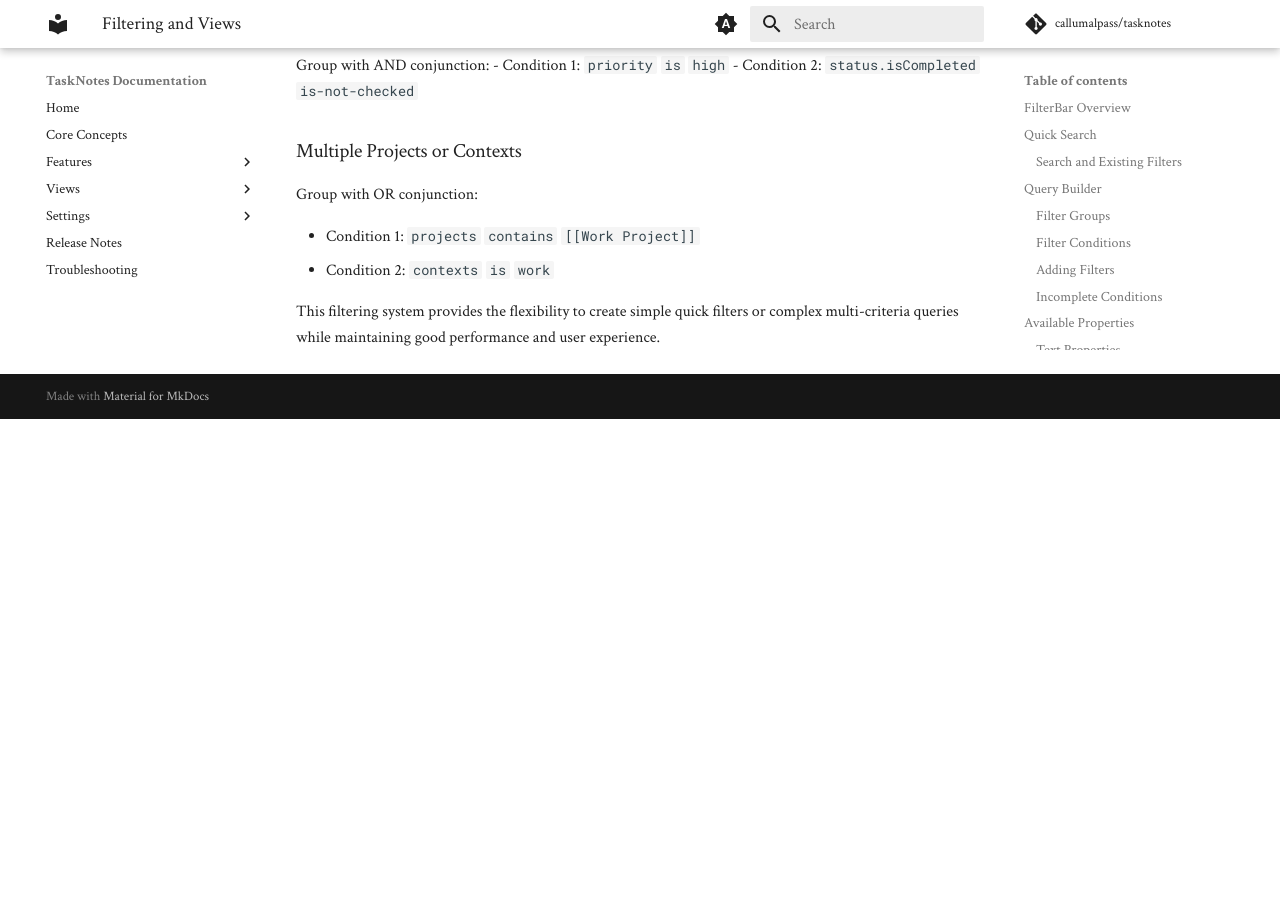
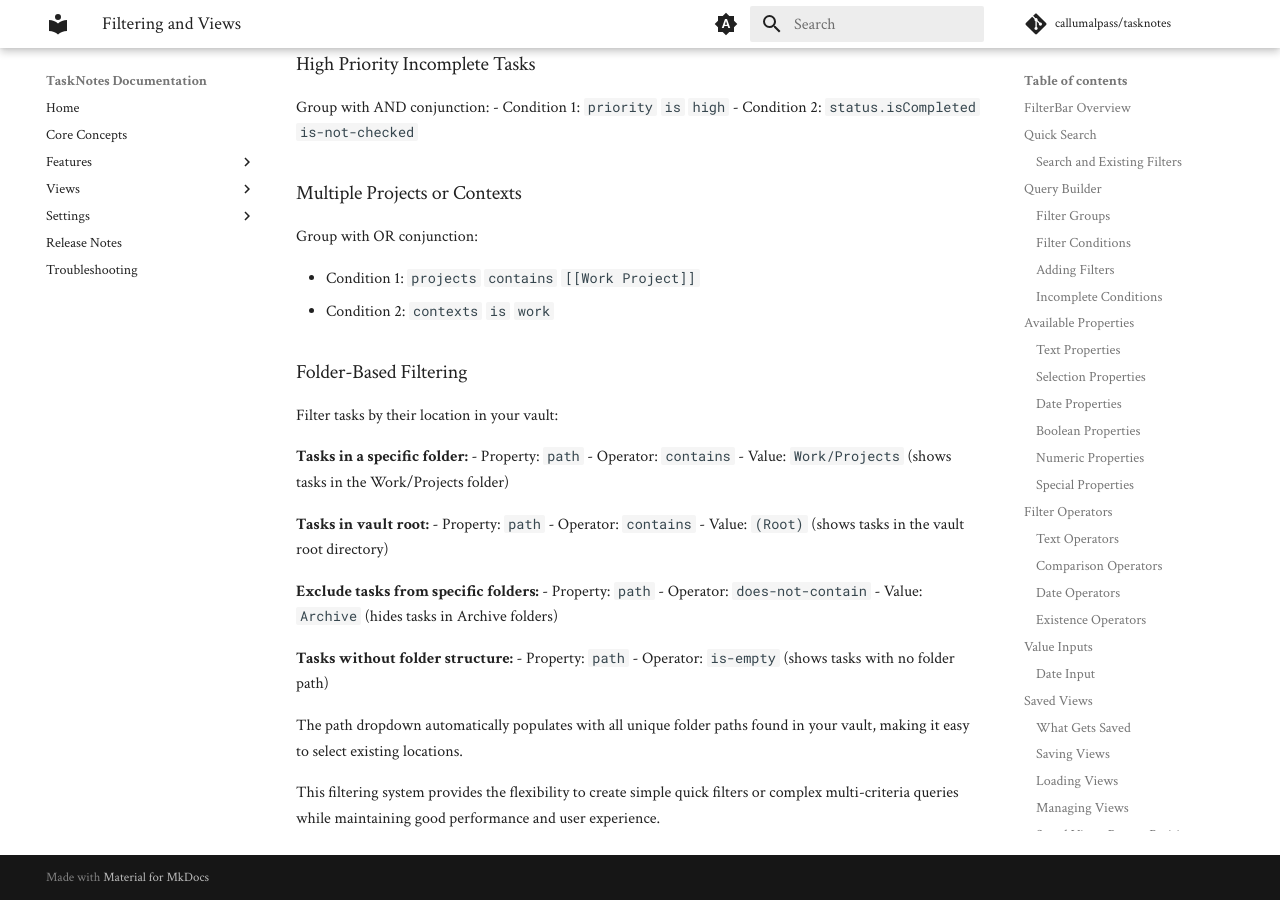
Before and after one commit to thisisthedave/tasknotes, an MkDocs documentation site: the page built from docs/features/filtering-and-views.md, in a window 1280 px wide and 900 px high, scrolled down 7938 px. Built offline with MkDocs 1.6.1 and Material for MkDocs 9.7.7, drawn with Linux system fonts in a browser that asks for light colours; comment, search, counter and statistics services are not loaded; before the commit the page ends 8357 px from its top, so only the background shows below that; some of the changed text lies outside the part shown.

Commit message:
docs: add folder filtering documentation
- Add path property to Available Properties section
- Update Value Inputs to mention folder selection dropdown
- Add comprehensive Folder-Based Filtering examples section
- Include practical use cases for filtering by folder location

```diff
--- a/docs/features/filtering-and-views.md
+++ b/docs/features/filtering-and-views.md
@@ -84,6 +84,8 @@ The filter builder allows incomplete conditions during construction:
 
 ### Selection Properties
 
+- `path` - Task file path/folder location
+
 - `status` - Task status (uses your configured statuses)
 - `priority` - Priority level (uses your configured priorities)
 - `tags` - Task tags
@@ -152,7 +154,7 @@ Natural language dates are resolved dynamically when filters are evaluated, maki
 The value input changes based on the selected property and operator:
 
 **Text Input**: For text properties and custom values
-**Dropdown Selection**: For status, priority, tags, contexts, and projects
+**Dropdown Selection**: For status, priority, tags, contexts, projects, and path (folder locations)
 **Date Input**: For date properties - supports both ISO dates and natural language
 **Number Input**: For numeric properties
 **No Input**: For existence operators that don't require values
@@ -312,4 +314,29 @@ Group with OR conjunction:
 - Condition 1: `projects` `contains` `[[Work Project]]`
 - Condition 2: `contexts` `is` `work`
 
+### Folder-Based Filtering
+
+Filter tasks by their location in your vault:
+
+**Tasks in a specific folder:**
+- Property: `path`
+- Operator: `contains`
+- Value: `Work/Projects` (shows tasks in the Work/Projects folder)
+
+**Tasks in vault root:**
+- Property: `path`
+- Operator: `contains`
+- Value: `(Root)` (shows tasks in the vault root directory)
+
+**Exclude tasks from specific folders:**
+- Property: `path`
+- Operator: `does-not-contain`
+- Value: `Archive` (hides tasks in Archive folders)
+
+**Tasks without folder structure:**
+- Property: `path`
+- Operator: `is-empty` (shows tasks with no folder path)
+
+The path dropdown automatically populates with all unique folder paths found in your vault, making it easy to select existing locations.
+
 This filtering system provides the flexibility to create simple quick filters or complex multi-criteria queries while maintaining good performance and user experience.
```
